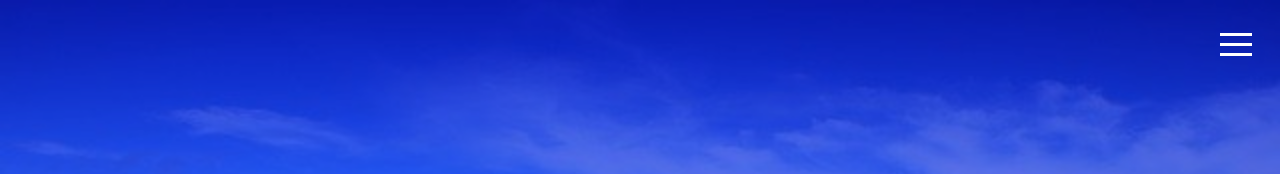
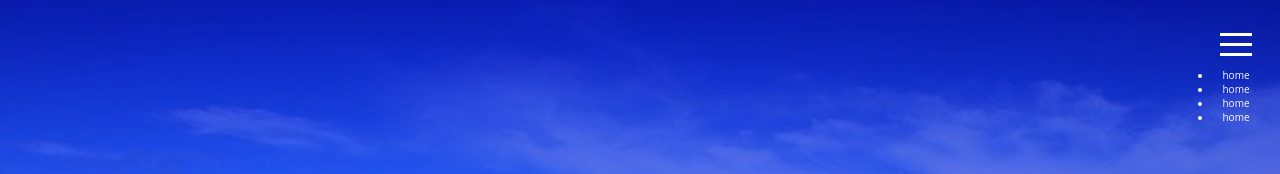
Before and after one commit to Szymofcion/React-Holiday, a React (Create React App) app: page / in a window 1280 px wide. Shown: the top 174 px of the page. Built offline with nearby package versions, Linux system fonts and the light colour scheme.

Commit message:
fixed nav

```diff
--- a/src/component/Nav.js
+++ b/src/component/Nav.js
@@ -7,7 +7,7 @@ const Nav = () => {
   return (
     <nav>
       <MobileNav />
-      <NavLinks />
+      <NavLinks  />
     </nav>
   );
 };
--- a/src/component/UI/MobileNav.js
+++ b/src/component/UI/MobileNav.js
@@ -1,19 +1,35 @@
 import React from "react";
 
-import { useState } from "react";
+import { useState, useRef } from "react";
 import Hamburger from "hamburger-react";
+import NavLiks from "./NavLinks";
 
-
-import "./Nav.scss";
+import "./MobileNav.scss";
 
 const Nav = () => {
   const [isOpen, setOpen] = useState(false);
+  const [toggle, setToggle] = useState(false);
+  const [width, setWidth] = useState("");
 
-  const openNav = () => {};
+  const showNav = () =>{
+    setToggle(!toggle)
+    if(toggle ===true){
+      setWidth('50px')
+    }else{
+      setWidth('500px')
+    }
+  }
 
   return (
     <div className="burger">
-      <Hamburger toggled={isOpen} toggle={setOpen} />
+      <Hamburger
+        onClick={() => {
+          showNav(!setShowNav);
+        }}
+        toggled={isOpen}
+        toggle={setOpen}
+      />
+      {showNav && <NavLiks />}
     </div>
   );
 };
--- a/src/component/UI/NavLinks.js
+++ b/src/component/UI/NavLinks.js
@@ -1,6 +1,6 @@
 import "./NavLinks.scss";
 
-const NavLinks = () => {
+const NavLinks = (props) => {
   return (
     <ul className="nav">
       <li>
--- a/src/component/UI/NavLinks.scss
+++ b/src/component/UI/NavLinks.scss
@@ -1,3 +1,4 @@
+//
 a{
     color: #fff;
     text-decoration: none;
```
Also changed, not shown: src/component/UI/MobileNav.scss (renamed from src/component/UI/Nav.scss).
